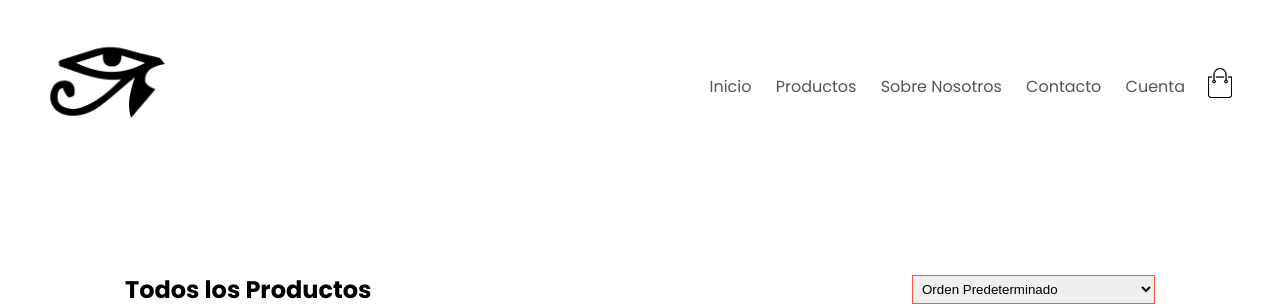
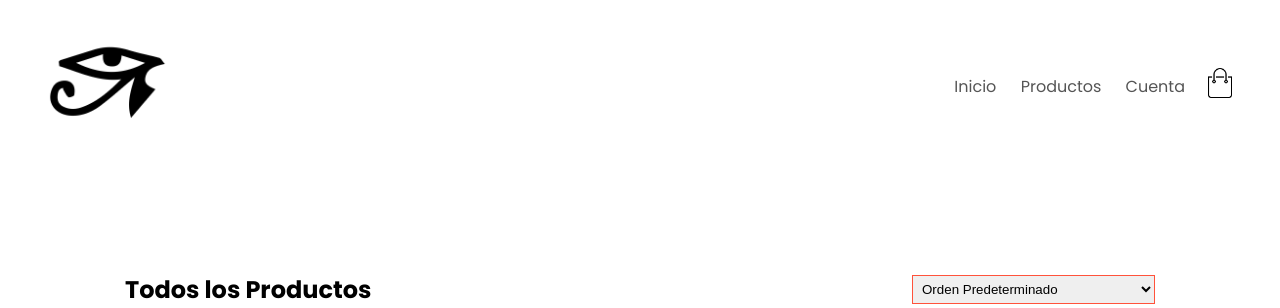
Before and after one commit to metodosformalesds/t3_mfds_2024, a Django app: page /catalogo/ in a window 1280 px wide. Shown: the top 308 px of the page. Run offline with Django 5.2, Linux system fonts and the light colour scheme.

Commit message:
Update products.html

```diff
--- a/tienda/templates/products.html
+++ b/tienda/templates/products.html
@@ -21,8 +21,6 @@
                 <ul id="MenuItems">
                     <li><a href="{% url 'index' %}">Inicio</a></li>
                     <li><a href="{% url 'catalogo' %}">Productos</a></li>
-                    <li><a href="#">Sobre Nosotros</a></li>
-                    <li><a href="#">Contacto</a></li>
                     <li><a href="{% url 'login' %}">Cuenta</a></li>
                 </ul>
             </nav>
```
